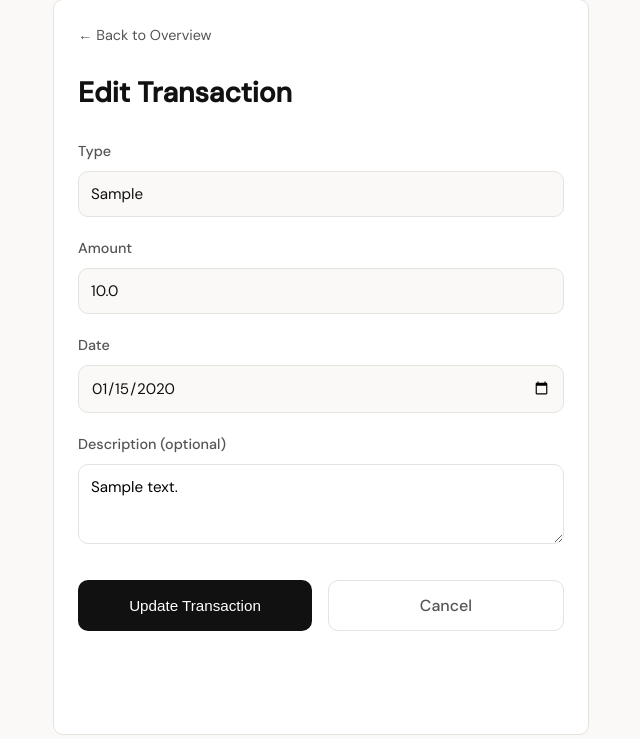
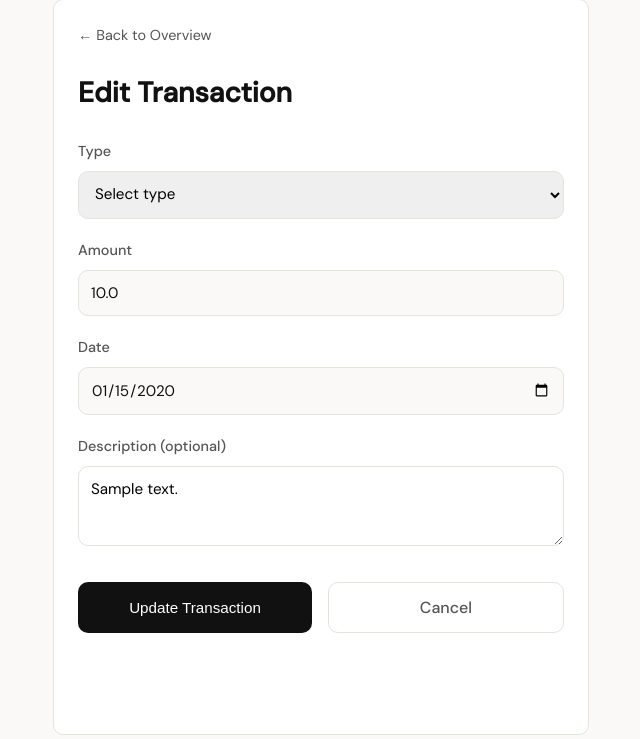
Before and after one commit to radufabian9794-glitch/SimpleWeb, a Flask app: page /transactions/1/edit in a window 1280 px wide. Shown: the part 114-853 px from the top of the page, without its empty margins (319-959 px from the left). Run offline with Flask 3, Linux system fonts and the light colour scheme; the visitor is signed in with stand-in values (Sample User, id 1); tables that the repository leaves empty hold one stand-in row (values such as "Sample post"); some web fonts are replaced.

Commit message:
+Edit payment type

```diff
--- a/app.py
+++ b/app.py
@@ -244,11 +244,12 @@ def edit_transaction(transaction_id):
 
     if request.method == "POST":
         amount = request.form.get("amount", "")
+        transaction_type = request.form.get("type", "")
         date_str = request.form.get("date", "")
         description = request.form.get("description", "").strip()
 
-        if not amount or not date_str:
-            flash("Amount and date are required.", "error")
+        if not amount or not transaction_type or not date_str:
+            flash("Amount, type, and date are required.", "error")
             return redirect(url_for("edit_transaction", transaction_id=transaction_id))
 
         try:
@@ -260,6 +261,10 @@ def edit_transaction(transaction_id):
             flash("Invalid amount.", "error")
             return redirect(url_for("edit_transaction", transaction_id=transaction_id))
 
+        if transaction_type not in ["income", "expense"]:
+            flash("Invalid transaction type.", "error")
+            return redirect(url_for("edit_transaction", transaction_id=transaction_id))
+
         try:
             from datetime import datetime
             date_obj = datetime.strptime(date_str, "%Y-%m-%d").date()
@@ -268,6 +273,7 @@ def edit_transaction(transaction_id):
             return redirect(url_for("edit_transaction", transaction_id=transaction_id))
 
         transaction.amount = amount
+        transaction.transaction_type = transaction_type
         transaction.date = date_obj
         transaction.description = description if description else None
         db.session.commit()
--- a/static/style.css
+++ b/static/style.css
@@ -719,7 +719,8 @@ body {
 }
 
 .edit-transaction-card .form-group input,
-.edit-transaction-card .form-group textarea {
+.edit-transaction-card .form-group textarea,
+.edit-transaction-card .form-group select {
   width: 100%;
   padding: 0.75rem;
   border: 1px solid var(--border);
@@ -731,7 +732,8 @@ body {
 }
 
 .edit-transaction-card .form-group input:focus,
-.edit-transaction-card .form-group textarea:focus {
+.edit-transaction-card .form-group textarea:focus,
+.edit-transaction-card .form-group select:focus {
   border-color: var(--ink);
   outline: none;
   box-shadow: 0 0 0 3px rgba(0, 0, 0, 0.06);
--- a/templates/edit_transaction.html
+++ b/templates/edit_transaction.html
@@ -39,7 +39,11 @@
       <form method="post">
         <div class="form-group">
           <label for="type">Type</label>
-          <input id="type" name="type" type="text" value="{{ transaction.transaction_type | capitalize }}" readonly class="form-readonly">
+          <select id="type" name="type" required>
+            <option value="">Select type</option>
+            <option value="income" {% if transaction.transaction_type == 'income' %}selected{% endif %}>Income</option>
+            <option value="expense" {% if transaction.transaction_type == 'expense' %}selected{% endif %}>Expense</option>
+          </select>
         </div>
 
         <div class="form-group">
```
